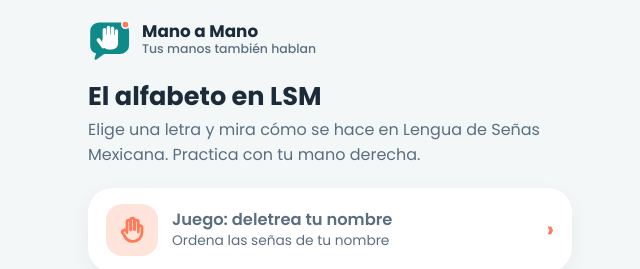
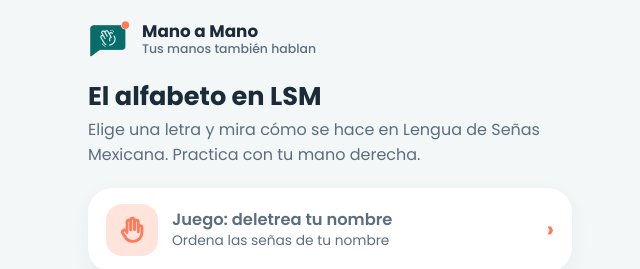
Before and after one commit to Smerelo/LSM, a plain HTML site: page index.html in a window 1280 px wide. Shown: the top 269 px of the page, 310-950 px from the left. Drawn offline with Linux system fonts and the light colour scheme.

Commit message:
Usar el logo del proyecto en el sitio
Co-Authored-By: Claude Fable 5.2 <noreply@anthropic.com>
Claude-Session: https://claude.ai/code/session_01UMoJuJi8AGTodA5QLsJn6f

```diff
--- a/index.html
+++ b/index.html
@@ -5,6 +5,7 @@
 <meta name="viewport" content="width=device-width, initial-scale=1, viewport-fit=cover">
 <title>Alfabeto LSM · Mano a Mano</title>
 <meta name="description" content="Aprende el alfabeto manual de la Lengua de Señas Mexicana, letra por letra.">
+<link rel="icon" type="image/png" href="logo.png">
 <meta name="theme-color" content="#0E8A8A">
 <link rel="preconnect" href="https://fonts.googleapis.com">
 <link rel="preconnect" href="https://fonts.gstatic.com" crossorigin>
@@ -27,7 +28,7 @@
   .wrap{max-width:520px;margin:0 auto;padding:18px 18px calc(28px + env(safe-area-inset-bottom))}
   header{display:flex;align-items:center;justify-content:space-between;gap:12px;margin-bottom:18px}
   .brand{display:flex;align-items:center;gap:10px;text-decoration:none}
-  .brand .mark{width:44px;height:44px;flex:none}
+  .brand .mark{width:44px;height:44px;flex:none;object-fit:contain}
   .brand b{display:block;font-weight:700;font-size:1.05rem;line-height:1.1}
   .brand span{display:block;font-weight:500;font-size:.78rem;color:var(--muted)}
   .btn{white-space:nowrap;appearance:none;border:2px solid var(--tq);background:transparent;color:var(--tq);
@@ -107,18 +108,7 @@
 <body>
 <div class="wrap">
   <header>
-    <a class="brand" href="./"><svg class="mark" aria-hidden="true" xmlns="http://www.w3.org/2000/svg" viewBox="0 0 120 120">
-  <path d="M30 12h58a24 24 0 0 1 24 24v38a24 24 0 0 1-24 24H44l-21 15c-3 2-6 0-5-3l4-13A24 24 0 0 1 6 74V36a24 24 0 0 1 24-24z" fill="#0E8A8A"/>
-  <g fill="#fff">
-    <rect x="39" y="44" width="43" height="42" rx="17"/>
-    <rect x="40" y="27" width="9.5" height="32" rx="4.75"/>
-    <rect x="51" y="21" width="9.5" height="36" rx="4.75"/>
-    <rect x="62" y="23" width="9.5" height="34" rx="4.75"/>
-    <rect x="73" y="31" width="9" height="28" rx="4.5"/>
-    <rect x="38" y="50" width="10" height="32" rx="5" transform="rotate(-36 43 80)"/>
-  </g>
-  <circle cx="102" cy="18" r="10" fill="#FF7A59" stroke="#fff" stroke-width="4"/>
-</svg>
+    <a class="brand" href="./"><img class="mark" src="logo.png" alt="" width="44" height="44">
 <div><b>Mano a Mano</b><span>Tus manos también hablan</span></div></a>
     <a class="btn" id="toGrid" href="./">Alfabeto</a>
   </header>
```
Also changed, not shown: logo.png (added).
